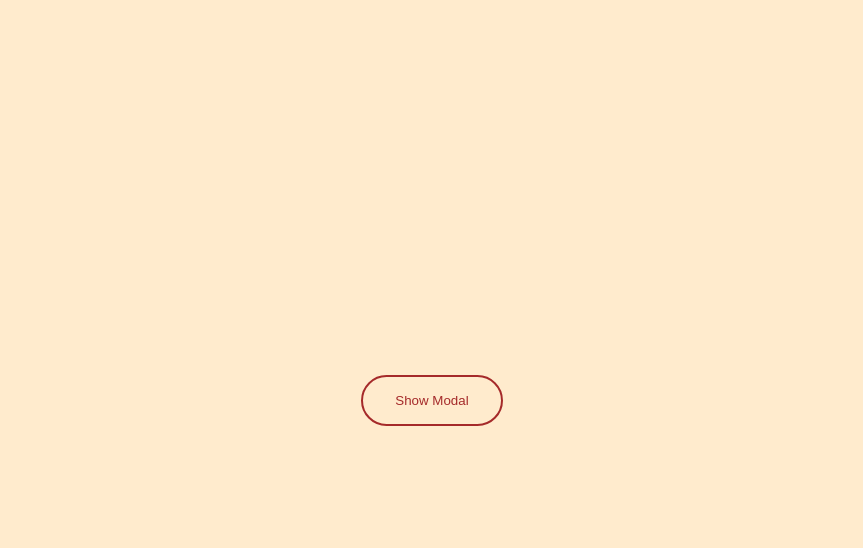
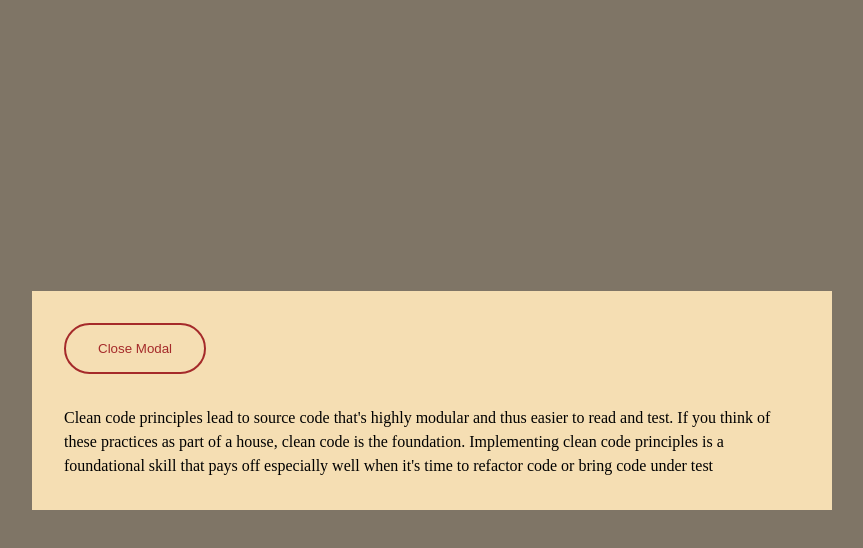
Before and after one commit to Ahnaf-dev/UI-Playground, a plain HTML site: page index.html in a window 1280 px wide. Both pictures are taken after a click on the button "Show Modal". Shown: the whole page, without its empty margins (208-1071 px from the left). Drawn offline with Linux system fonts and the light colour scheme.

Commit message:
added modal functionality while trying to write clean code

```diff
--- /dev/null
+++ b/data/modalContent.js
@@ -0,0 +1,4 @@
+const modalContent =
+  "Clean code principles lead to source code that's highly modular and thus easier to read and test. If you think of these practices as part of a house, clean code is the foundation. Implementing clean code principles is a foundational skill that pays off especially well when it's time to refactor code or bring code under test";
+
+export default modalContent;
--- a/index.html
+++ b/index.html
@@ -5,23 +5,12 @@
     <meta http-equiv="X-UA-Compatible" content="IE=edge" />
     <meta name="viewport" content="width=device-width, initial-scale=1.0" />
     <link rel="stylesheet" href="./styles/styles.css" />
+    <script type="module" src="index.js""></script>
     <title>UI Playground</title>
   </head>
   <body>
     <section class="modal__section center">
-      <button class="toggle__modal btn">Show Modal</button>
+      <button class="open__modal btn">Show Modal</button>
     </section>
-    <!-- <div class="modal center">
-      <div class="modal__content">
-        <button class="modal__close btn">Close Modal</button>
-        <p>
-          Clean code principles lead to source code that's highly modular and
-          thus easier to read and test. If you think of these practices as part
-          of a house, clean code is the foundation. Implementing clean code
-          principles is a foundational skill that pays off especially well when
-          it's time to refactor code or bring code under test.
-        </p>
-      </div>
-    </div> -->
   </body>
 </html>
--- /dev/null
+++ b/index.js
@@ -0,0 +1,55 @@
+const openModalButton = returnNodeByClass(".open__modal");
+
+function returnNodeByClass(className) {
+  return document.querySelector(className);
+}
+
+openModalButton.addEventListener("click", generateModal);
+
+function generateModal() {
+  const modalContent =
+    "Clean code principles lead to source code that's highly modular and thus easier to read and test. If you think of these practices as part of a house, clean code is the foundation. Implementing clean code principles is a foundational skill that pays off especially well when it's time to refactor code or bring code under test";
+  const modal = createModal(modalContent);
+  document.body.append(modal);
+  setTimeout(() => resetCoordsAndScale(modal), 100);
+}
+
+function createModal(modalContent) {
+  const modal = document.createElement("div");
+  modal.className = "modal center";
+
+  const modalContentContainer = document.createElement("div");
+  modalContentContainer.className = "modal__content";
+
+  const closeModalBtn = document.createElement("button");
+  closeModalBtn.className = "modal__close btn";
+  closeModalBtn.innerText = "Close Modal";
+
+  const closeModal = () => modal.remove();
+  closeModalBtn.addEventListener("click", closeModal);
+
+  const modalText = document.createElement("p");
+  modalText.innerText = modalContent;
+
+  modalContentContainer.append(closeModalBtn);
+  modalContentContainer.append(modalText);
+  modal.append(modalContentContainer);
+
+  setElemACoordsFromElemB(modal, openModalButton);
+
+  return modal;
+}
+
+function setElemACoordsFromElemB(elemA, elemB) {
+  const coords = elemB.getBoundingClientRect();
+  let topY = coords.top;
+  let leftX = coords.left;
+  elemA.style.left = `${leftX}px`;
+  elemA.style.top = `${topY}px`;
+}
+
+function resetCoordsAndScale(elem) {
+  elem.style.left = "0";
+  elem.style.top = "0";
+  elem.style.transform = "scaleX(100%)";
+}
--- a/styles/styles.scss
+++ b/styles/styles.scss
@@ -64,8 +64,8 @@ body {
 
 .modal {
   position: fixed;
-  top: 0;
-  left: 0;
+  transition: transform 0.3s ease-out;
+  transform: scaleX(0);
   @include fullWidthAndHeight;
   background-color: rgba(0, 0, 0, 0.5);
 
```
Also changed, not shown: styles/styles.css, 1 other file.
